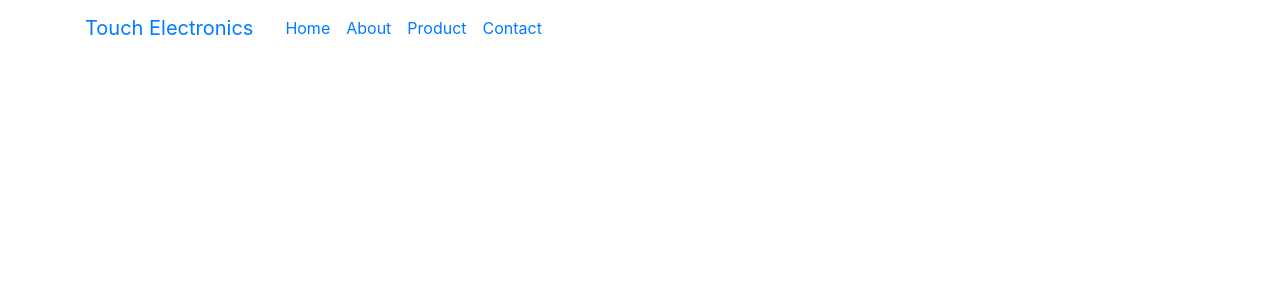
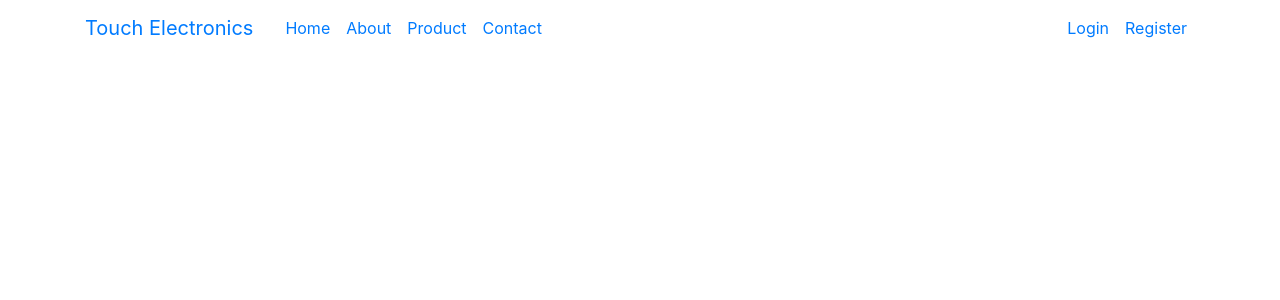
Before and after one commit to amyxichardson/aRichardson, a Django app: template reviewApp/application/templates/application/base.html in a window 1280 px wide. Shown: the top 300 px of the page. Run offline with Django 4.2, Linux system fonts and the light colour scheme; the template is opened without the code that fills it, so the values that code supplies are empty; some libraries are stand-ins or nearby versions.

Commit message:
Functional Login/Logout added

```diff
--- a/reviewApp/application/templates/application/base.html
+++ b/reviewApp/application/templates/application/base.html
@@ -46,6 +46,17 @@
         </div>
 
 
+        <div class="navbar-nav">
+          {% if user.is_authenticated %}
+          <a class="nav-item nav-link" href="{% url 'logout' %}">Logout</a>
+          {% else %}
+          <a class="nav-item nav-link" href="{% url 'login' %}">Login</a>
+         <a class="nav-item nav-link" href="{% url 'register'%}">Register</a>
+          {% endif %}
+          </div>
+
+
+
       </div>
     </div>
   </nav>
@@ -58,8 +69,8 @@
   {% endfor %}
   {% endif %}
 
-    {%block content%}
-    {% endblock %}
+  {%block content%}
+  {% endblock %}
 
 </body>
 
--- a/reviewApp/reviewApp/settings.py
+++ b/reviewApp/reviewApp/settings.py
@@ -127,3 +127,5 @@ DEFAULT_AUTO_FIELD = 'django.db.models.BigAutoField'
 
 
 CRISPY_TEMPLATE_PACK = 'bootstrap4'
+
+LOGIN_REDIRECT_URL= 'application-home'
--- a/reviewApp/reviewApp/urls.py
+++ b/reviewApp/reviewApp/urls.py
@@ -17,9 +17,12 @@ Including another URLconf
 from django.contrib import admin
 from django.urls import path, include
 from users import views as user_views
+from django.contrib.auth import views as auth_views
 
 urlpatterns = [
     path('admin/', admin.site.urls),
     path('', include('application.urls')),
     path('register/', user_views.register, name='register'),
+    path('login/', auth_views.LoginView.as_view(template_name='users/login.html'), name='login'),
+    path('logout/', auth_views.LogoutView.as_view(template_name='users/logout.html'), name='logout'),
 ]
```
Also changed, not shown: reviewApp/db.sqlite3.
